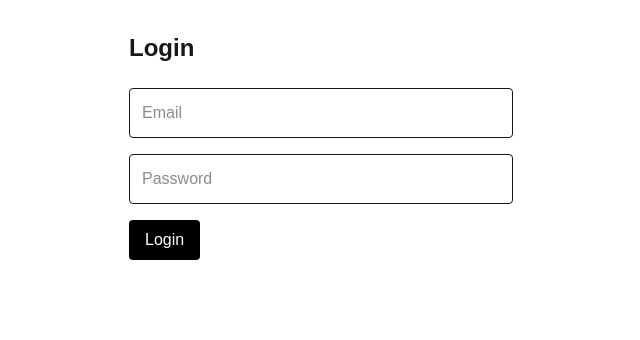
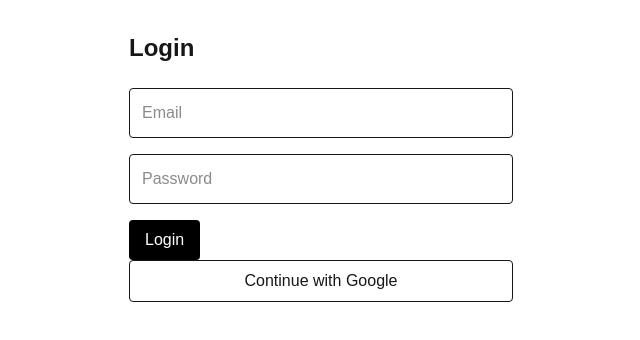
Before and after one commit to zuzannapajak/integratesg, a Next.js app: page /en/auth/login in a window 1280 px wide. Shown: the top 340 px of the page, without its empty margins (319-959 px from the left). Built offline with nearby package versions, Linux system fonts and the light colour scheme; no server answers.

Commit message:
Google authentication added

```diff
--- /dev/null
+++ b/app/[locale]/auth/callback/route.ts
@@ -0,0 +1,21 @@
+import { createClient } from "@/lib/supabase/server";
+import { NextResponse } from "next/server";
+
+export async function GET(request: Request) {
+  const requestUrl = new URL(request.url);
+  const code = requestUrl.searchParams.get("code");
+  const next = requestUrl.searchParams.get("next") ?? "/en/dashboard";
+
+  if (!code) {
+    return NextResponse.redirect(new URL("/en/auth/login", requestUrl.origin));
+  }
+
+  const supabase = await createClient();
+  const { error } = await supabase.auth.exchangeCodeForSession(code);
+
+  if (error) {
+    return NextResponse.redirect(new URL("/en/auth/login", requestUrl.origin));
+  }
+
+  return NextResponse.redirect(new URL(next, requestUrl.origin));
+}
--- a/app/[locale]/auth/login/page.tsx
+++ b/app/[locale]/auth/login/page.tsx
@@ -1,3 +1,4 @@
+import SocialLoginButtons from "@/components/auth/social-login-buttons";
 import LoginForm from "../../../../components/auth/login-form";
 
 export default function LoginPage() {
@@ -5,6 +6,7 @@ export default function LoginPage() {
     <main className="mx-auto max-w-md p-8">
       <h1 className="mb-6 text-2xl font-bold">Login</h1>
       <LoginForm />
+      <SocialLoginButtons />
     </main>
   );
 }
--- /dev/null
+++ b/components/auth/social-login-buttons.tsx
@@ -0,0 +1,24 @@
+"use client";
+
+import { createClient } from "@/lib/supabase/client";
+
+export default function SocialLoginButtons() {
+  const supabase = createClient();
+
+  const signInWithGoogle = async () => {
+    await supabase.auth.signInWithOAuth({
+      provider: "google",
+      options: {
+        redirectTo: `${window.location.origin}/auth/callback?next=/en/dashboard`,
+      },
+    });
+  };
+
+  return (
+    <div className="space-y-3">
+      <button type="button" onClick={signInWithGoogle} className="w-full rounded border px-4 py-2">
+        Continue with Google
+      </button>
+    </div>
+  );
+}
```
